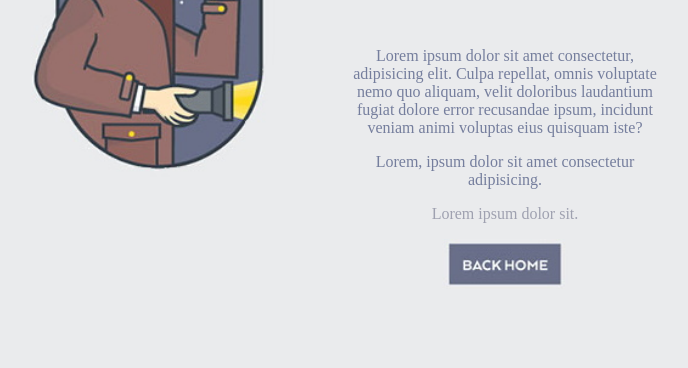
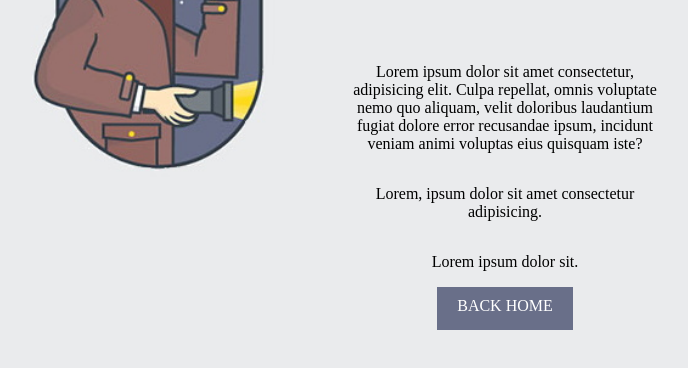
Before and after one commit to darkinaz/serlokas, a plain HTML site: page index.html in a window 1280 px wide. Shown: the part 326-694 px from the top of the page, without its empty margins (293-981 px from the left). Drawn offline with Linux system fonts and the light colour scheme.

Commit message:
Basic Style 2.0

```diff
--- a/index.html
+++ b/index.html
@@ -9,19 +9,21 @@
 <body style="background-color: #eaebed;">
     <main style="display: inline-block; width: 50%; margin-top: 100px; margin-left: 25%;">
         <img style="width: 40%; float: left; margin-right: 10%;" src="./serlokas.jpg" alt="Serlokas su pypke menesienoje">
-        <div style="width: 50%; float: left; margin-top: 50px;">
+        <div style="width: 50%; float: left; margin-top: 50px; text-align: center;">
            <h1 style="text-align: center; font-size: 2cm; color: #343E48; font-family: Impact, Haettenschweiler, 'Arial Narrow Bold', sans-serif; ;">404</h1>
-               <p style="color: #757E9D; text-align: center;">Lorem ipsum dolor sit amet consectetur, adipisicing elit. Culpa repellat, omnis voluptate nemo quo aliquam, velit doloribus laudantium fugiat dolore error recusandae ipsum, incidunt veniam animi voluptas eius quisquam iste?</p>
-               <p style="color: #757E9D; text-align: center;">Lorem, ipsum dolor sit amet consectetur adipisicing.</p>
+               <p style="display: inline-block; width: 100%;">Lorem ipsum dolor sit amet consectetur, adipisicing elit. Culpa repellat, omnis voluptate nemo quo aliquam, velit doloribus laudantium fugiat dolore error recusandae ipsum, incidunt veniam animi voluptas eius quisquam iste?</p>
+               <p style="display: inline-block; width: 100%;">Lorem, ipsum dolor sit amet consectetur adipisicing.</p>
 
-               <p style="color: #9FA1B0; text-align: center; font-family:'Times New Roman', Times, serif;">Lorem ipsum dolor sit.</p>
-               <img style="width: 40%; display: block; margin-left: auto; margin-right: auto;" src="./back-home.jpg"  alt="back-home">
+               <p style="display: inline-block; font-family:'Times New Roman', Times, serif; width: 100%;">Lorem ipsum dolor sit.</p>
+               <a style="display: inline-block; background-color: #696F89; color: white;width: 100; text-decoration: none; padding: 20px; padding-top: 10px; padding-bottom: 15px; text-transform: uppercase;" href="http://www.explain.com" target="_blank">Back home</a>
         </div>
     </main>
 </body>
 </html>
 
 <!--
+
+VISOS TEKSTINES(IR NE KITOKIAS) STILIAUS SAVYBES GALI BUTI PAVELDETOS IS TEVU I VAIKUS
 
  stiliaus savybes struktura
  savybes - pavadinimas: reiksme; aka (properties ir prop value)
@@ -32,23 +34,34 @@ px, %
 
 elementu atvaizdavimo budas:
 
+display: inline;            (default'ine reiksme <span> ir <a> tag'ams)
 display: block;            ( default, ir taikomas daugumai elemntu, ir elementai krenta vienas po kitu)
 display: inline-block;     (jei uztenka vietos , elementai krenta i viena eile)
 float: left;               (privestinis elementu traukimas nurodyta kryptimi)
 float: right;
-elementu tarpusavio atsistumimas
+
+
+
 margin: 25%;         //visomis kryptimis (aplinkui)
 margin-top: 25%
 margin-bottom: 25%
 margin-right: 25%
 margin-left: 25%
 
+elementu turinio atsistumimas iki to paties elemento krastu ( vidinis issiputimas)
+padding-top,left,right,bottom
+
 hsv=hsl (x,x%,x%)
 
 Atspirties taskas yra visada kaires virsus
 
 Sventa Marija" ( elemntu statymas i viena eile)
-display: inline-block
-width: 100%
-float: left;
+display: inline-block;          (butina parasyti visada)
+width: 100%;                    ( nurodyti butina, bet reiksme turi buti adekvari)
+float: left;                    (rasome, jei elementai turi but vienoje eileje)
+
+teksto lygiavimas:
+text-align: left
+text-align: right
+text-align: center
 -->
```
